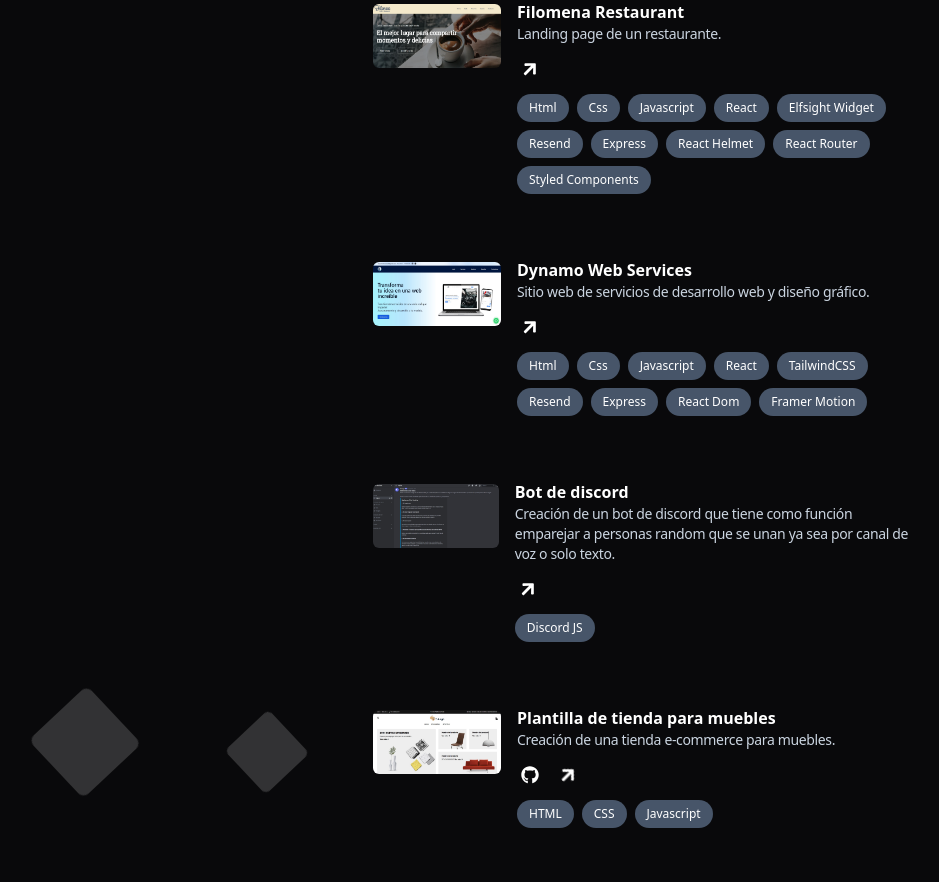
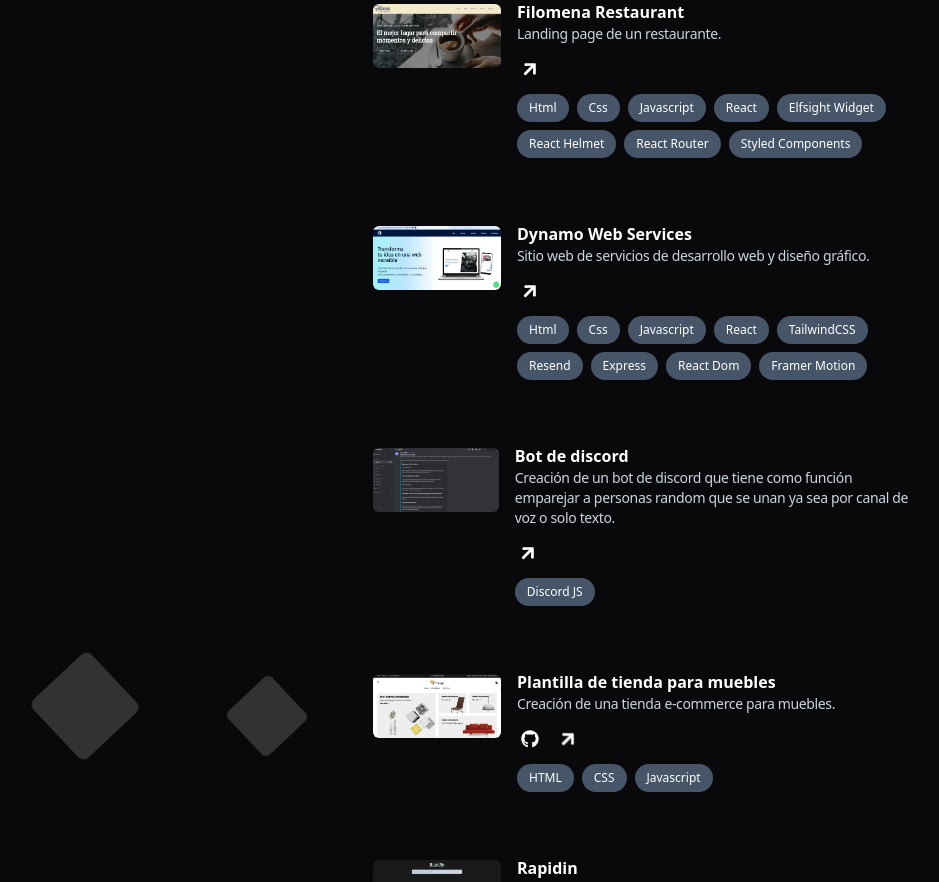
Before and after one commit to Zylown/portfolio2024, a Next.js app: page / in a window 1280 px wide. Shown: the part 2040-2922 px from the top of the page, without its empty margins (275-1214 px from the left). Built offline with nearby package versions, Linux system fonts and the light colour scheme.

Commit message:
fix initialState

```diff
--- a/src/app/ui/left/page.tsx
+++ b/src/app/ui/left/page.tsx
@@ -5,7 +5,7 @@ import "../../style.css";
 import { useState, useEffect } from "react";
 
 export default function Left() {
-  const [activeSection, setActiveSection] = useState("");
+  const [activeSection, setActiveSection] = useState("sobremi");
 
   useEffect(() => {
     const handleScroll = () => {
@@ -16,7 +16,7 @@ export default function Left() {
       const sobreMiActive =
         sobreMiSection &&
         sobreMiSection.getBoundingClientRect().top < window.innerHeight &&
-        sobreMiSection.getBoundingClientRect().top >= 0;
+        sobreMiSection.getBoundingClientRect().top >= 0
       const habilidadesActive =
         habilidadesSection &&
         habilidadesSection.getBoundingClientRect().top < window.innerHeight &&
--- a/src/app/ui/right/Proyectos.tsx
+++ b/src/app/ui/right/Proyectos.tsx
@@ -313,12 +313,6 @@ export default function Proyectos() {
                   Elfsight Widget
                 </li>
                 <li className="flex items-center rounded-full bg-slate-600 px-3 py-1 text-xs font-medium leading-5 text-white">
-                  Resend
-                </li>
-                <li className="flex items-center rounded-full bg-slate-600 px-3 py-1 text-xs font-medium leading-5 text-white">
-                  Express
-                </li>
-                <li className="flex items-center rounded-full bg-slate-600 px-3 py-1 text-xs font-medium leading-5 text-white">
                   React Helmet
                 </li>
                 <li className="flex items-center rounded-full bg-slate-600 px-3 py-1 text-xs font-medium leading-5 text-white">
```
